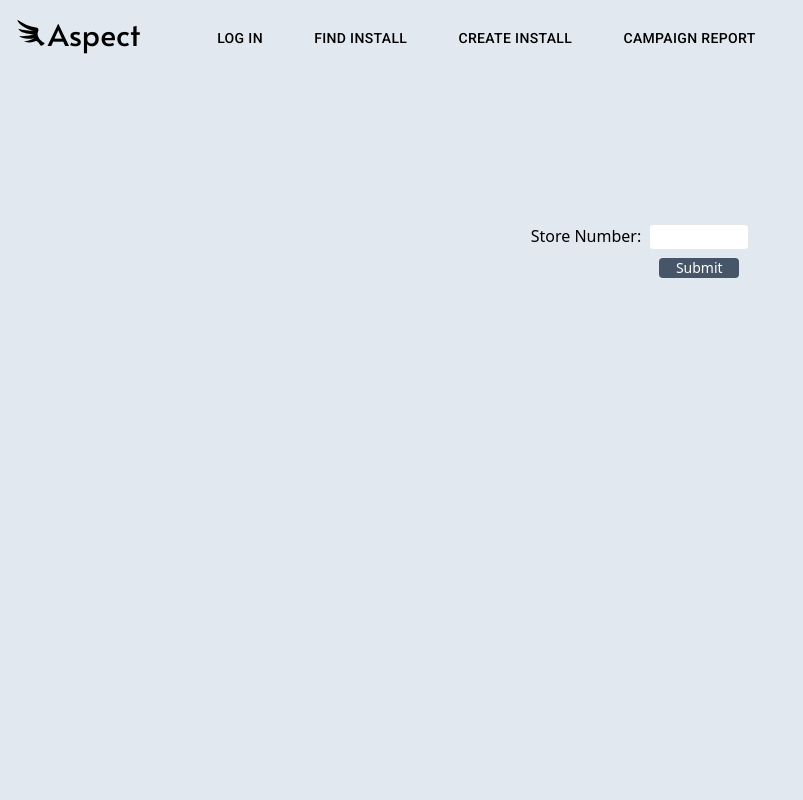
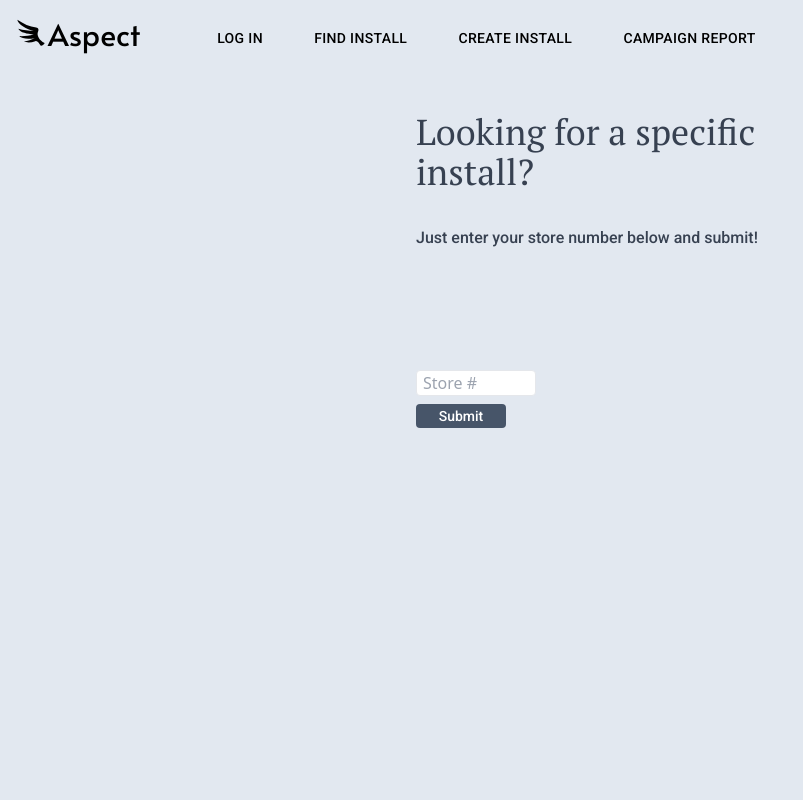
Before and after one commit to guyfarley/aspect-frontend, a Next.js app: page /get-install in a window 1280 px wide. Shown: the top 800 px of the page, without its empty margins (0-803 px from the left). Built offline with nearby package versions, Linux system fonts and the light colour scheme; a web font is replaced by a local one.

Commit message:
Font styling on get-install

```diff
--- a/components/BasicMenu.tsx
+++ b/components/BasicMenu.tsx
@@ -31,9 +31,9 @@ export default function BasicMenu() {
         anchorEl={anchorEl}
         open={open}
         onClose={handleClose}
-      // MenuListProps={{
-      //   'aria-labelledby': 'basic-button',
-      // }}
+        MenuListProps={{
+          'aria-labelledby': 'basic-button',
+        }}
       >
         <MenuItem onClick={handleClose}>LOG IN</MenuItem>
         <MenuItem onClick={handleClose}>
--- a/pages/get-install.tsx
+++ b/pages/get-install.tsx
@@ -26,16 +26,14 @@ export default function GetInstallForm() {
   return (
     <>
       <Header />
-      <div className="flex items-center h-full w-full bg-slate-200 ">
-        <div className="flex flex-col items-center h-full w-full bg-slate-200 p-8 md:max-w-md md:mx-auto">
-          <form className="flex items-center justify-center mt-[24vh] mb-[100vh]" onSubmit={handleSubmit}>
-            <div className="flex flex-row">
-              <label htmlFor="storeNumber">Store Number:</label>
-              <div className="flex flex-col justify-center items-center ml-2">
-                <input className="w-[100px] border rounded" type="text" id="storeNumber" name="storeNum" onChange={(e) => setRoute(e.target.value)} required />
-                <button className="submitButton" type="submit">Submit</button>
-              </div>
-            </div>
+      <div className="h-full w-full bg-slate-200">
+        <div className="flex flex-col h-full w-full bg-slate-200 p-8 md:max-w-lg md:mx-auto md:items-start">
+
+          <h1 className="font-ptserif text-gray-700 text-4xl mt-20">Looking for a specific install?</h1>
+          <h1 className="font-roboto text-gray-700 text-base mt-[34px]">Just enter your store number below and submit!</h1>
+          <form className="flex flex-col items-center mt-[15vh] mb-[70vh] md:items-start" onSubmit={handleSubmit}>
+            <input className="w-[120px] border rounded pl-[6px]" type="text" id="storeNumber" name="storeNum" onChange={(e) => setRoute(e.target.value)} placeholder="Store #" required />
+            <button className="submitButton" type="submit">Submit</button>
           </form>
         </div>
       </div>
--- a/styles/globals.css
+++ b/styles/globals.css
@@ -19,11 +19,10 @@ html {
   }
 
   .menuButton {
-    /* @apply cursor-pointer text-center text-sm text-[#000000] transition duration-300 hover:text-[blue] mx-[6vw] my-[4vh]; */
     @apply rounded mt-[0.5em] font-roboto tracking-wide text-xs transition hover:opacity-75 md:text-sm md:mt-[0.5em] md:mx-[2vw];
   }
 
   .submitButton {
-    @apply rounded transition hover:opacity-75 bg-slate-600 text-white text-sm my-2 w-[80px];
+    @apply rounded transition hover:opacity-75 bg-slate-600 text-white font-roboto text-sm w-[90px] mt-2 py-[2px];
   }
 }
```
